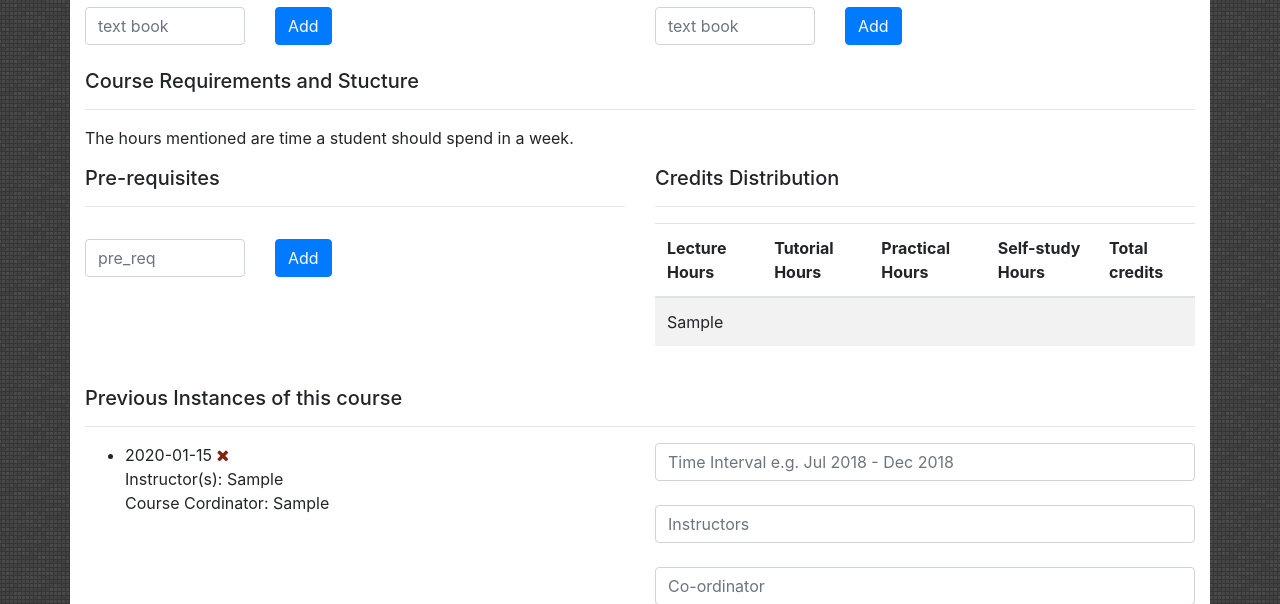
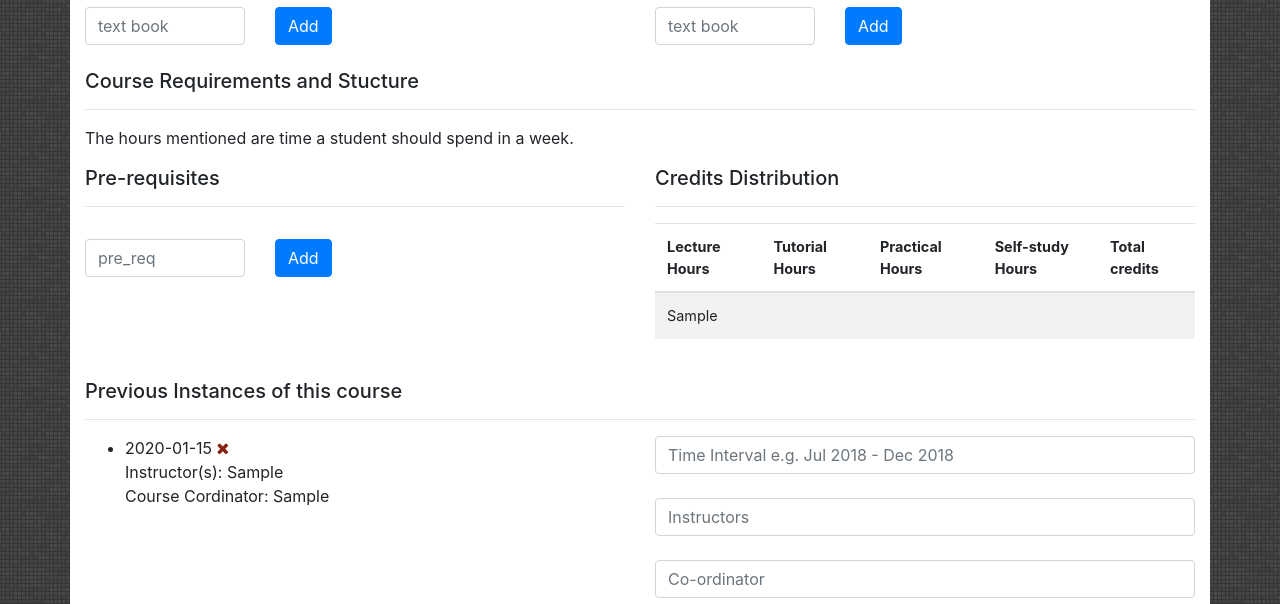
Before and after one commit to dilip640/IITRPR-CSE-DEPARTMENT, a PHP site: page /admin/course_detail.php?id=1 in a window 1280 px wide. Shown: the part 528-1132 px from the top of the page. Run offline with PHP 8.4, Linux system fonts and the light colour scheme; tables that the repository leaves empty hold one stand-in row (values such as "Sample post"); data that the repository does not hold is empty; some libraries are stand-ins or nearby versions.

Commit message:
Update course_detail.php

```diff
--- a/admin/course_detail.php
+++ b/admin/course_detail.php
@@ -263,6 +263,7 @@
 		</div>
 		<div class="col-md-6">
         <h5>Credits Distribution<hr></h5>
+		<div style="font-size:.9rem" class="table-responsive">
         <table class="table table-striped">
             <thead>
                 <tr>
@@ -283,6 +284,7 @@
                 </tr>
             </tbody>
         </table>
+		</div>
 		</div>
     </div><br>
     <div class="row">
```
